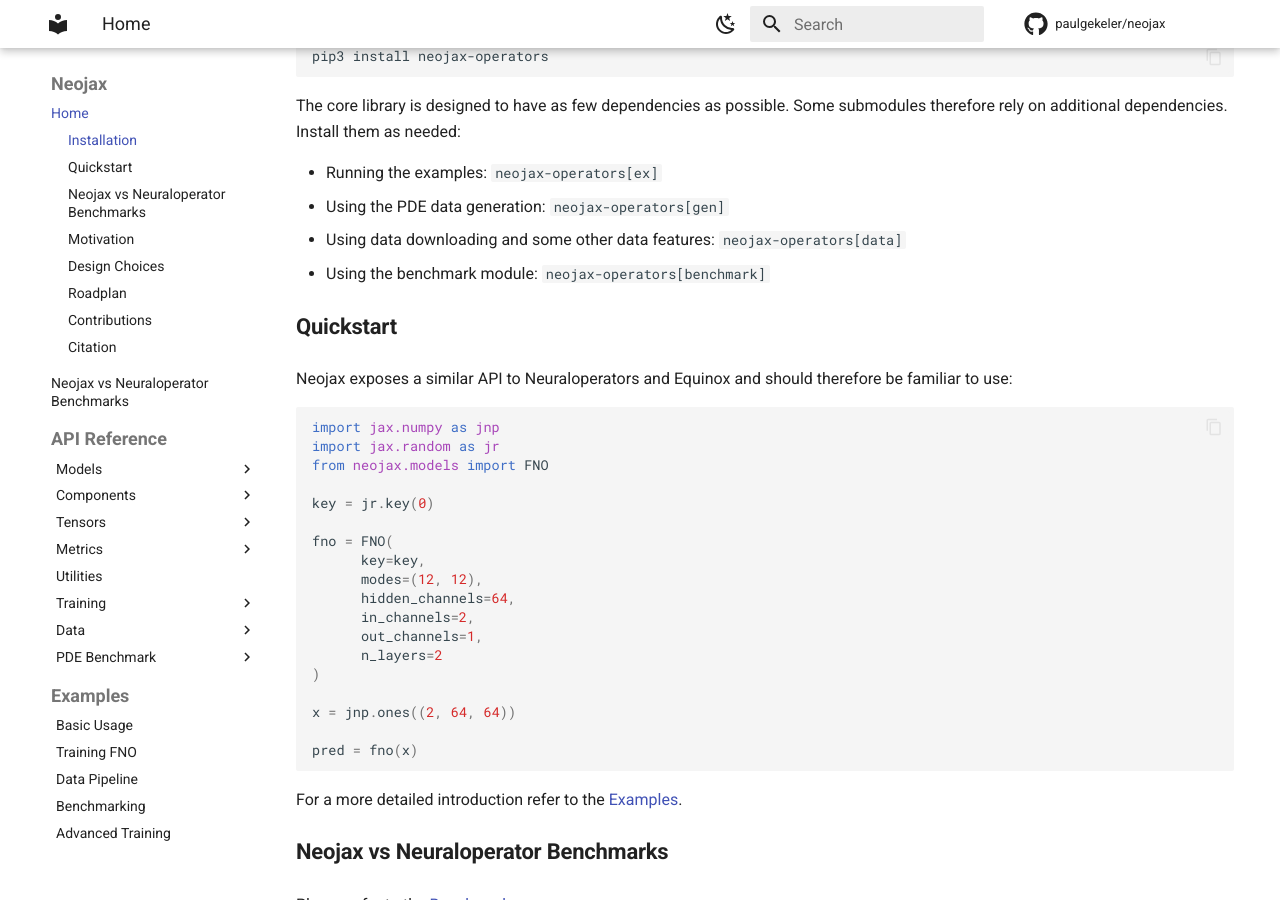
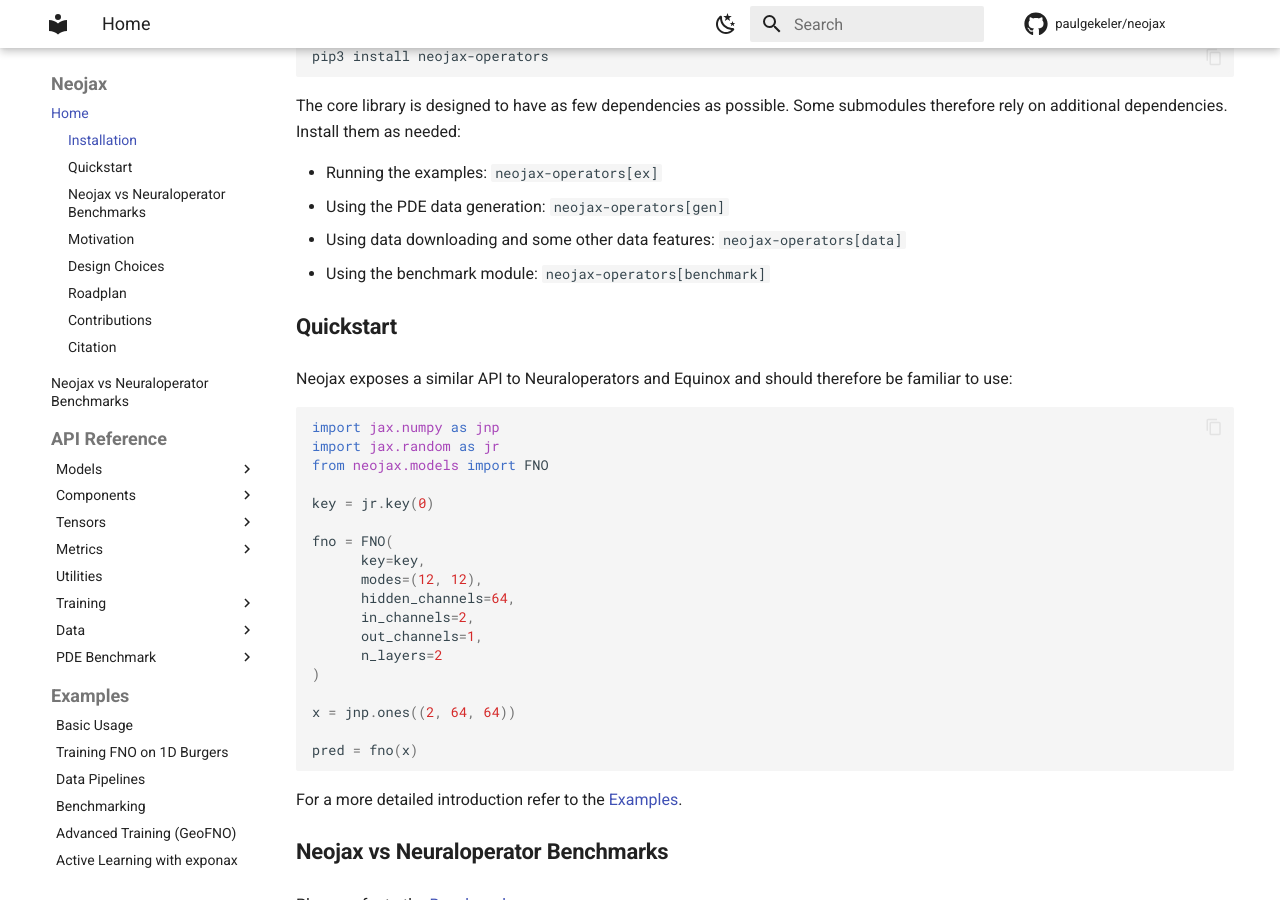
Before and after one commit to paulgekeler/neojax, an MkDocs documentation site: the page built from docs/index.md, in a window 1280 px wide and 900 px high, scrolled down 517 px. Built offline with MkDocs 1.6.1 and Material for MkDocs 9.7.7, drawn with Linux system fonts in a browser that asks for light colours; formulas are drawn with MathJax 3; comment, search, counter and statistics services are not loaded.

Commit message:
docs: Update mkdocs with active learning example
Also makes the example names in the navigation bar more descriptive

```diff
--- a/mkdocs.yml
+++ b/mkdocs.yml
@@ -207,7 +207,8 @@ nav:
         - Evaluators: api/evaluators.md
   - Examples:
     - Basic Usage: examples/01_basics.md
-    - Training FNO: examples/02_fno_burgers.md
-    - Data Pipeline: examples/03_data_pipeline.md
+    - Training FNO on 1D Burgers: examples/02_fno_burgers.md
+    - Data Pipelines: examples/03_data_pipeline.md
     - Benchmarking: examples/04_benchmarking_pipeline.md
-    - Advanced Training: examples/05_advanced_training.md
+    - Advanced Training (GeoFNO): examples/05_advanced_training.md
+    - Active Learning with exponax: examples/06_active_learning_exponax.md
```
